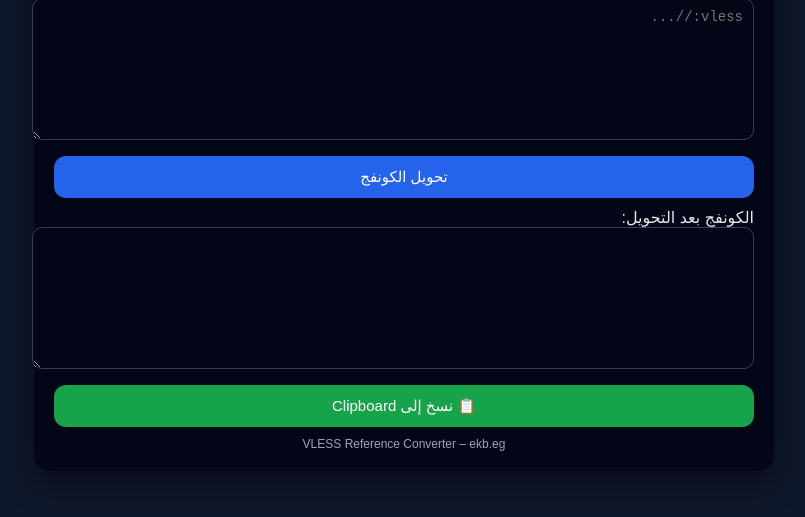
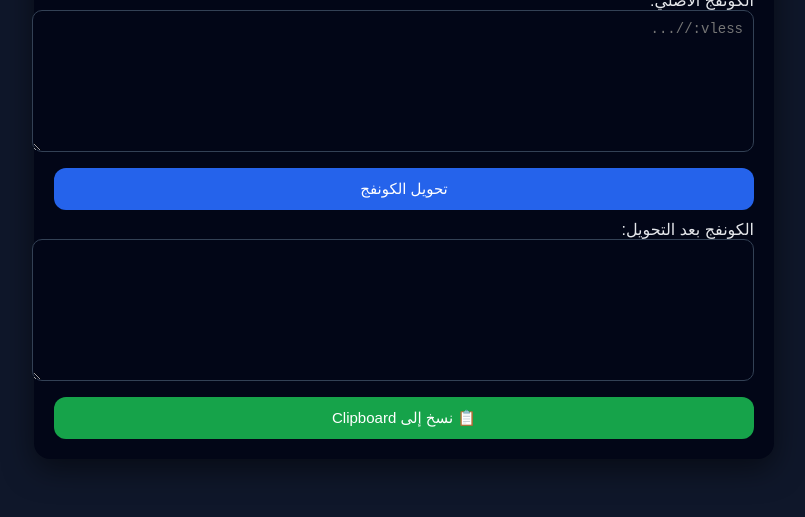
Before and after one commit to mohamedmagdy-dev/styleConfig, a plain HTML site: page index.html in a window 1280 px wide. Shown: the part 205-722 px from the top of the page, without its empty margins (236-1041 px from the left). Drawn offline with Linux system fonts and the light colour scheme.

Commit message:
Fix HTML encoding issues in index.html

```diff
--- a/index.html
+++ b/index.html
@@ -80,7 +80,6 @@
 
       <button class="copy" onclick="copyResult()">📋 نسخ إلى Clipboard</button>
 
-      <div class="footer">VLESS Reference Converter – ekb.eg</div>
     </div>
 
     <script>
```
